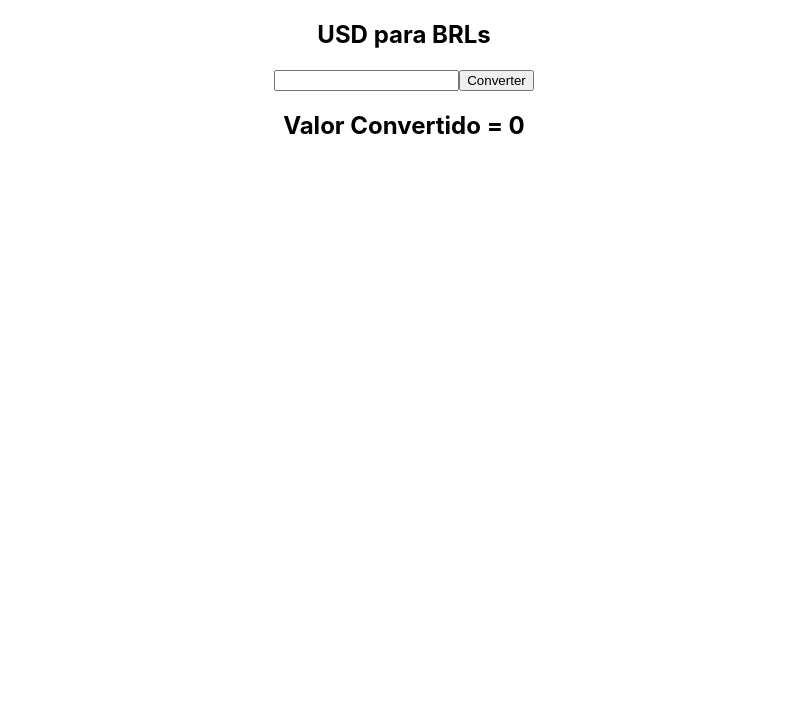
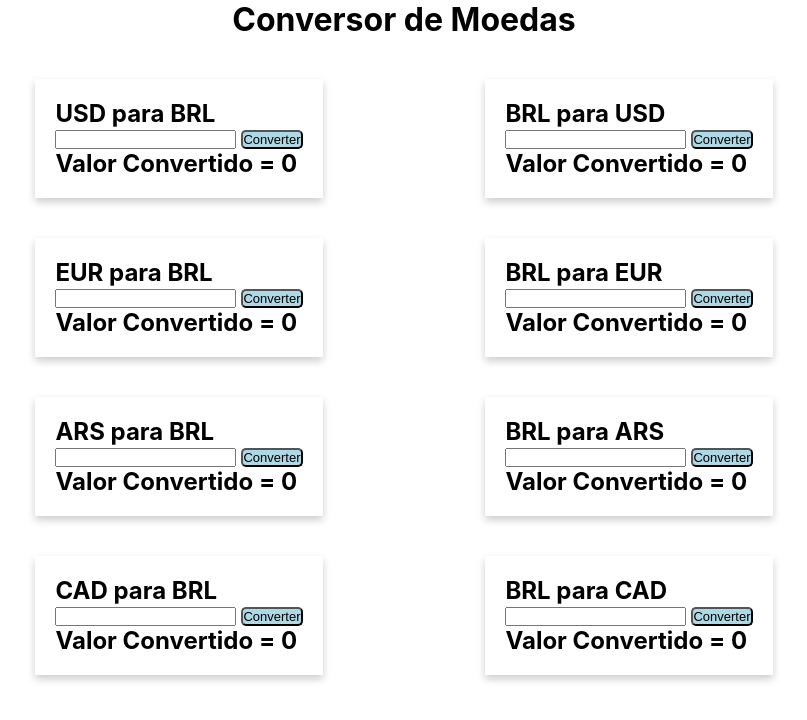
Before and after one commit to jonny4lves/conversor, a React (Create React App) app: page / in a window 1280 px wide. Shown: the top 720 px of the page, without its empty margins (236-1043 px from the left). Built offline with nearby package versions, Linux system fonts and the light colour scheme.

Commit message:
aplicacao funcional

```diff
--- a/src/App.css
+++ b/src/App.css
@@ -1,38 +1,20 @@
-.App {
+.linha{
+  display: flex;
+  margin-top: 40px;
+  justify-content: space-around;
+}
+
+h1{
   text-align: center;
 }
 
-.App-logo {
-  height: 40vmin;
-  pointer-events: none;
+.App{
+  margin: auto;
+  max-width: 900px;
+
 }
 
-@media (prefers-reduced-motion: no-preference) {
-  .App-logo {
-    animation: App-logo-spin infinite 20s linear;
-  }
+*{
+  margin: 0;
+  padding: 0;
 }
-
-.App-header {
-  background-color: #282c34;
-  min-height: 100vh;
-  display: flex;
-  flex-direction: column;
-  align-items: center;
-  justify-content: center;
-  font-size: calc(10px + 2vmin);
-  color: white;
-}
-
-.App-link {
-  color: #61dafb;
-}
-
-@keyframes App-logo-spin {
-  from {
-    transform: rotate(0deg);
-  }
-  to {
-    transform: rotate(360deg);
-  }
-}
--- a/src/App.js
+++ b/src/App.js
@@ -3,8 +3,29 @@ import Conversor from './components/conversor'
 
 function App() {
   return (
-    <div className="App">
-     <Conversor moedaA = "USD" moedaB = "BRLs"></Conversor>
+    <div className="container">
+      <div className="App">
+          <h1>Conversor de Moedas</h1>
+          <div className= "linha">
+            <Conversor moedaA = "USD" moedaB = "BRL"></Conversor>
+            <Conversor moedaA = "BRL" moedaB = "USD"></Conversor>
+        </div>
+        <div className= "linha">
+            <Conversor moedaA = "EUR" moedaB = "BRL"></Conversor>
+            <Conversor moedaA = "BRL" moedaB = "EUR"></Conversor>
+        </div>
+        <div className= "linha">
+            <Conversor moedaA = "ARS" moedaB = "BRL"></Conversor>
+            <Conversor moedaA = "BRL" moedaB = "ARS"></Conversor>
+        </div>
+
+        <div className= "linha">
+            <Conversor moedaA = "CAD" moedaB = "BRL"></Conversor>
+            <Conversor moedaA = "BRL" moedaB = "CAD"></Conversor>
+        </div>
+
+
+      </div>
     </div>
   );
 }
--- a/src/components/conversor.css
+++ b/src/components/conversor.css
@@ -0,0 +1,12 @@
+.conversor{
+    padding: 20px;
+    max-width: 300px;
+    box-shadow:  0 4px 8px 0 rgba(0, 0, 0, 0.2);
+}
+
+button{
+    margin-left: 5px;
+    border-radius: 5px;
+    font-size: small;
+    background-color: lightblue;
+}
--- a/src/components/conversor.js
+++ b/src/components/conversor.js
@@ -1,4 +1,5 @@
 import React, { Component } from 'react'
+import './conversor.css'
 
 
 export default class Conversor extends Component{
@@ -16,17 +17,17 @@ export default class Conversor extends Component{
     }
 
     converter(){
-        let de_para = `${this.props.moedaA}_${this.props.moedaA}`;
+        let de_para = `${this.props.moedaA}_${this.props.moedaB}`;
         let url = `https://free.currconv.com/api/v7/convert?q=${de_para}&compact=ultra&apiKey=38eda3ae73fbb909a959`;
         fetch(url)
         .then(res=>{
             return res.json()
-        })
-        .then(json=>{
-           let cotacao = json[de_para].val;
-           let moedaB_valor = (parseFloat(this.state.moedaA_valor * cotacao)).toFixed;
+        }).then(json=>{
+           let cotacao = json[de_para];
+           let moedaB_valor = (parseFloat(this.state.moedaA_valor)* cotacao).toFixed(2);
            this.setState({moedaB_valor})
         })
+        console.log(this.moedaB_valor);
     }
 
     render(){
```
Also changed, not shown: 1 other file (tests, documents, lock files or other folders).
